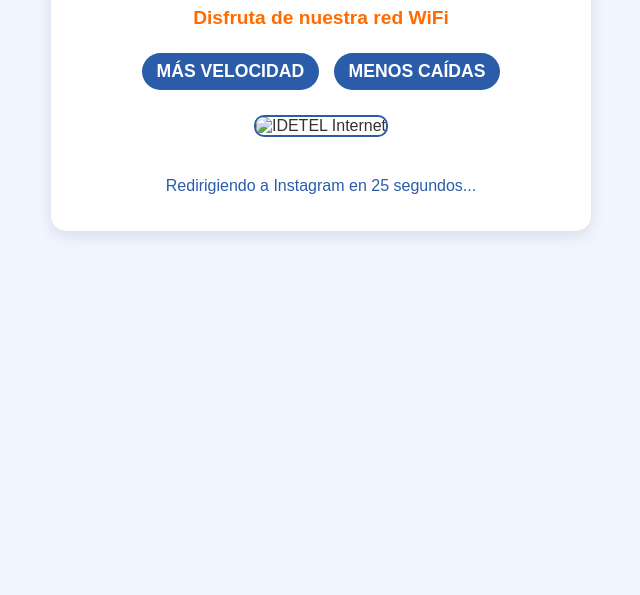
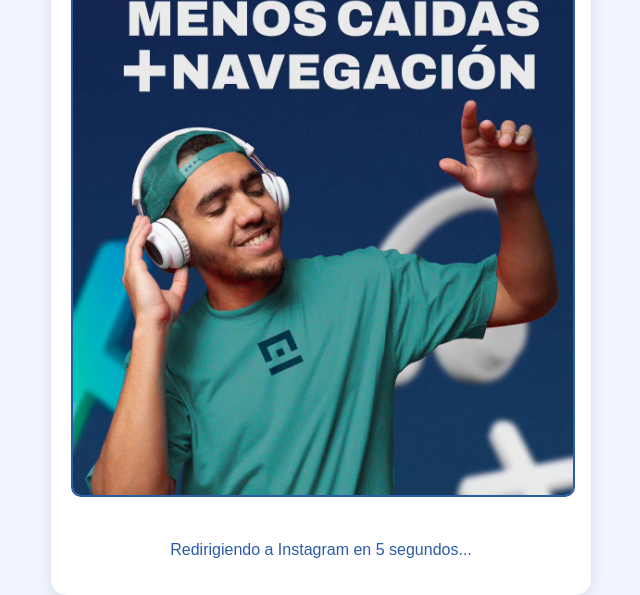
Before and after one commit to NOCIDT/Clientes_Tienda, a plain HTML site: page index.html in a window 1280 px wide. Shown: the part 322-917 px from the top of the page, without its empty margins (319-959 px from the left). Before the commit the page ends 800 px from the top, so only its background shows below. Drawn offline with Linux system fonts and the light colour scheme.

Commit message:
Update index.html

```diff
--- a/index.html
+++ b/index.html
@@ -93,7 +93,7 @@
         </div>
 
         <!-- Imagen de publicidad (reemplaza con tu archivo) -->
-        <img class="publicidad" src="publicidad.jpg" alt="IDETEL Internet">
+        <img class="publicidad" src="publicidad.jpeg" alt="IDETEL Internet">
 
         <!-- Contador interactivo -->
         <p class="countdown">Redirigiendo a Instagram en <span id="timer">30</span> segundos...</p>
@@ -101,7 +101,7 @@
 
     <!-- Script para el contador -->
     <script>
-        let seconds = 30;
+        let seconds = 10;
         const timer = document.getElementById('timer');
         setInterval(() => {
             seconds--;
```
